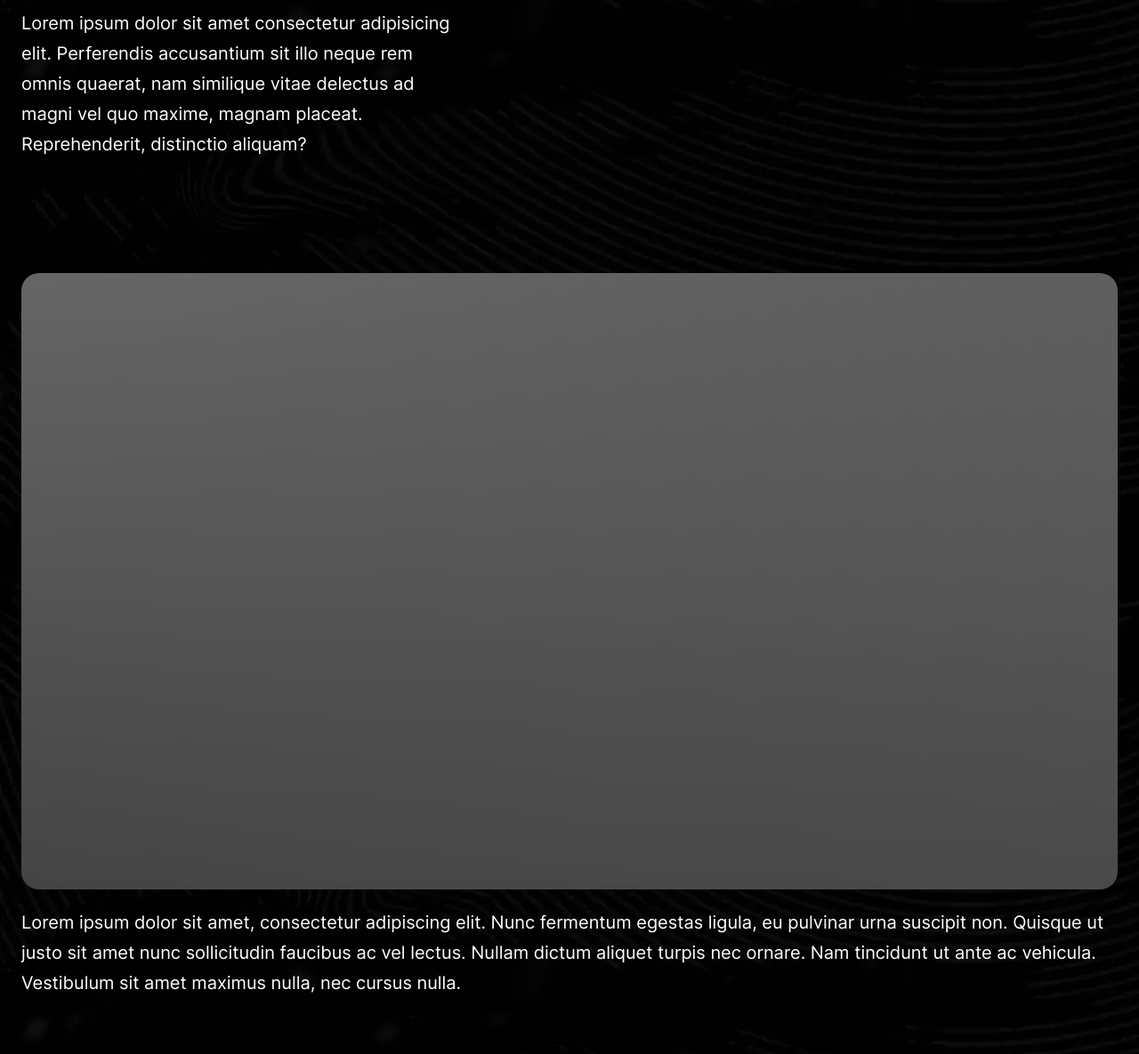
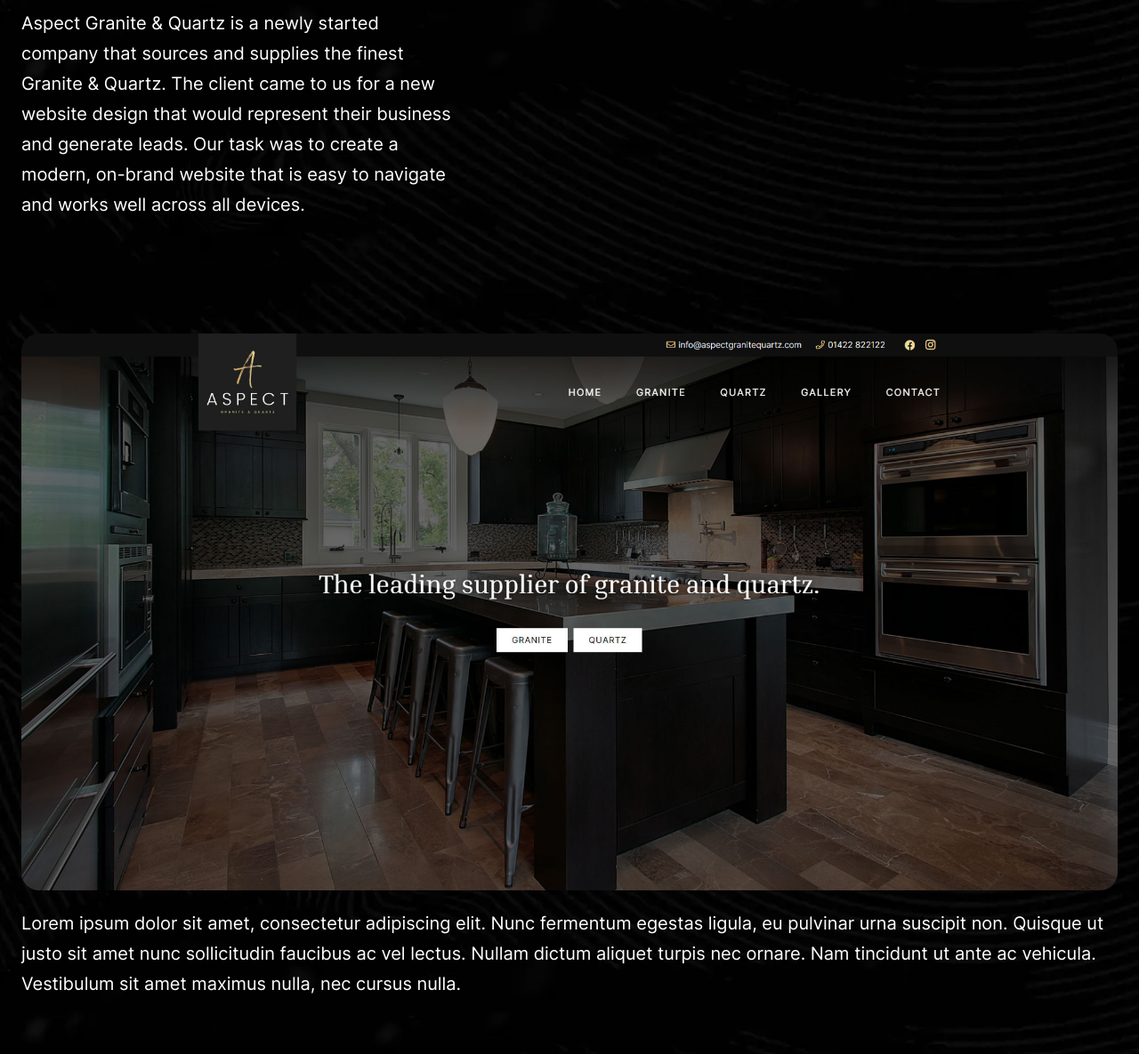
Before and after one commit to krisdurkin/personal-site-master, an Eleventy site: page src/work/project-1.md in a window 1280 px wide. Shown: the part 295-1480 px from the top of the page at 89% size. Built offline with nearby package versions, Linux system fonts and the light colour scheme; Eleventy itself is replaced by a stand-in of ours; files that its build step writes are made by us from their sources.

Commit message:
Update Work “project-1”

```diff
--- a/src/work/project-1.md
+++ b/src/work/project-1.md
@@ -1,24 +1,13 @@
 ---
 project_title: Aspect Granite & Quartz
-project_description: Lorem ipsum dolor sit amet consectetur adipisicing elit.
-  Perferendis accusantium sit illo neque rem omnis quaerat, nam similique vitae
-  delectus ad magni vel quo maxime, magnam placeat. Reprehenderit, distinctio
-  aliquam?
+project_description: Aspect Granite & Quartz is a newly started company that
+  sources and supplies the finest Granite & Quartz. The client came to us for a
+  new website design that would represent their business and generate leads. Our
+  task was to create a modern, on-brand website that is easy to navigate and
+  works well across all devices.
 featured_image: /media/aspect-granite-quartz.jpg
 project_highlights:
-  - hightlight_image: /media/pl.png
-    highlight_description: Lorem ipsum dolor sit amet, consectetur adipiscing elit.
-      Nunc fermentum egestas ligula, eu pulvinar urna suscipit non. Quisque ut
-      justo sit amet nunc sollicitudin faucibus ac vel lectus. Nullam dictum
-      aliquet turpis nec ornare. Nam tincidunt ut ante ac vehicula. Vestibulum
-      sit amet maximus nulla, nec cursus nulla.
-  - hightlight_image: /media/pl.png
-    highlight_description: Lorem ipsum dolor sit amet, consectetur adipiscing elit.
-      Nunc fermentum egestas ligula, eu pulvinar urna suscipit non. Quisque ut
-      justo sit amet nunc sollicitudin faucibus ac vel lectus. Nullam dictum
-      aliquet turpis nec ornare. Nam tincidunt ut ante ac vehicula. Vestibulum
-      sit amet maximus nulla, nec cursus nulla.
-  - hightlight_image: /media/pl.png
+  - hightlight_image: /media/aspect-homepage.jpg
     highlight_description: Lorem ipsum dolor sit amet, consectetur adipiscing elit.
       Nunc fermentum egestas ligula, eu pulvinar urna suscipit non. Quisque ut
       justo sit amet nunc sollicitudin faucibus ac vel lectus. Nullam dictum
```
Also changed, not shown: public/media/aspect-homepage.jpg (added).
